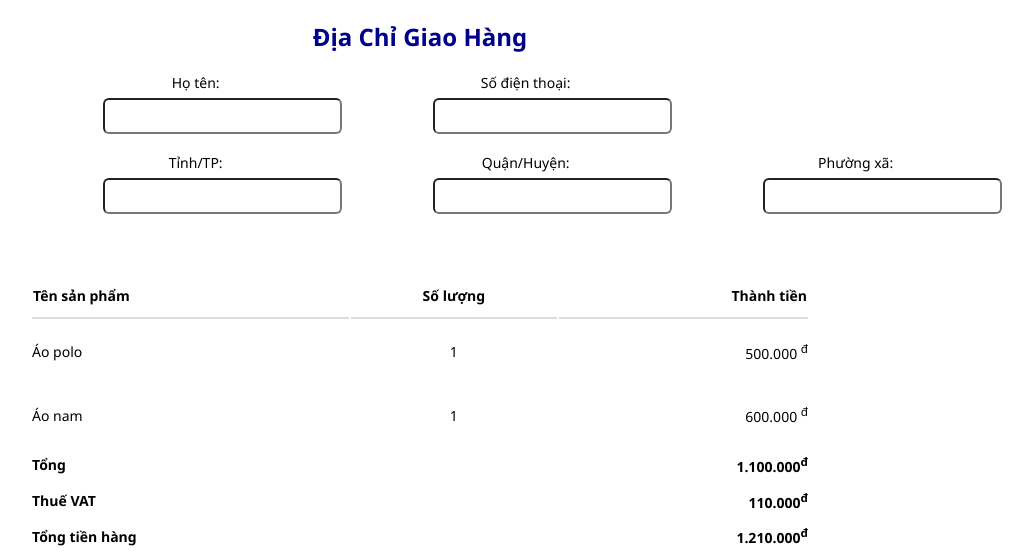
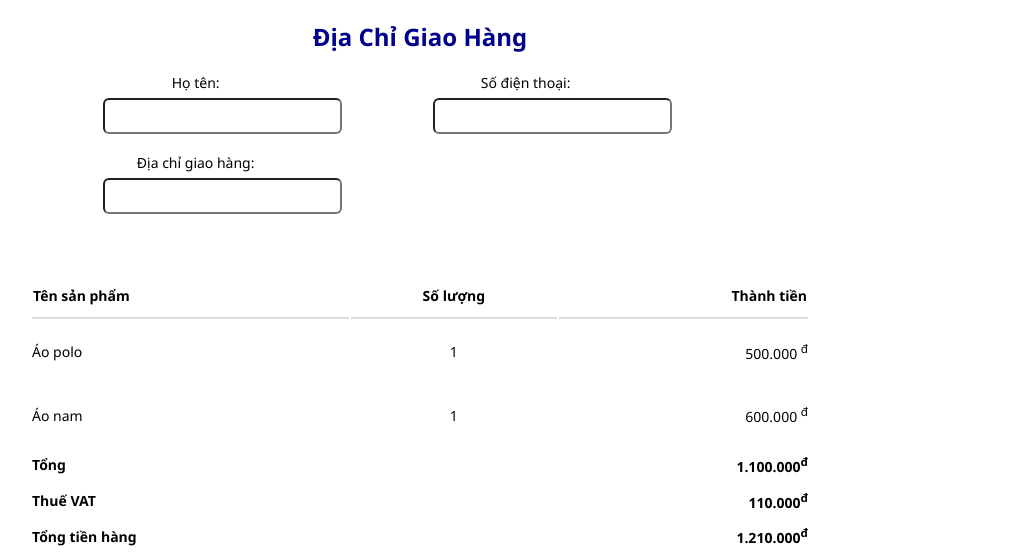
Before and after one commit to vinhpham77/fashion-shop-web, a PHP site: page /delivery.php in a window 1280 px wide; the page is wider, and only the part inside the window is pictured. Shown: the top 554 px of that part, without its empty margins (220-1253 px from the left). Run offline with PHP 8.4, Linux system fonts and the light colour scheme.

Commit message:
Update delivery.php

```diff
--- a/delivery.php
+++ b/delivery.php
@@ -26,17 +26,8 @@
                     </div>
                     <div class="delivery-conten-above-input-2 row">
                         <div class="delivery-conten-above-input-2-item">
-                            <label for="">Tỉnh/TP: </label>
+                            <label for="">Địa chỉ giao hàng: </label>
                             <input type="text">
-                        </div>
-                        <div class="delivery-conten-above-input-2-item">
-                            <label for="">Quận/Huyện: </label>
-                            <input type="text">
-                        </div>
-                        <div class="delivery-conten-above-input-2-item">
-                            <label for="">Phường xã: </label>
-                            <input type="text">
-                        </div>
                     </div>
                 </table>
             </div>
```
